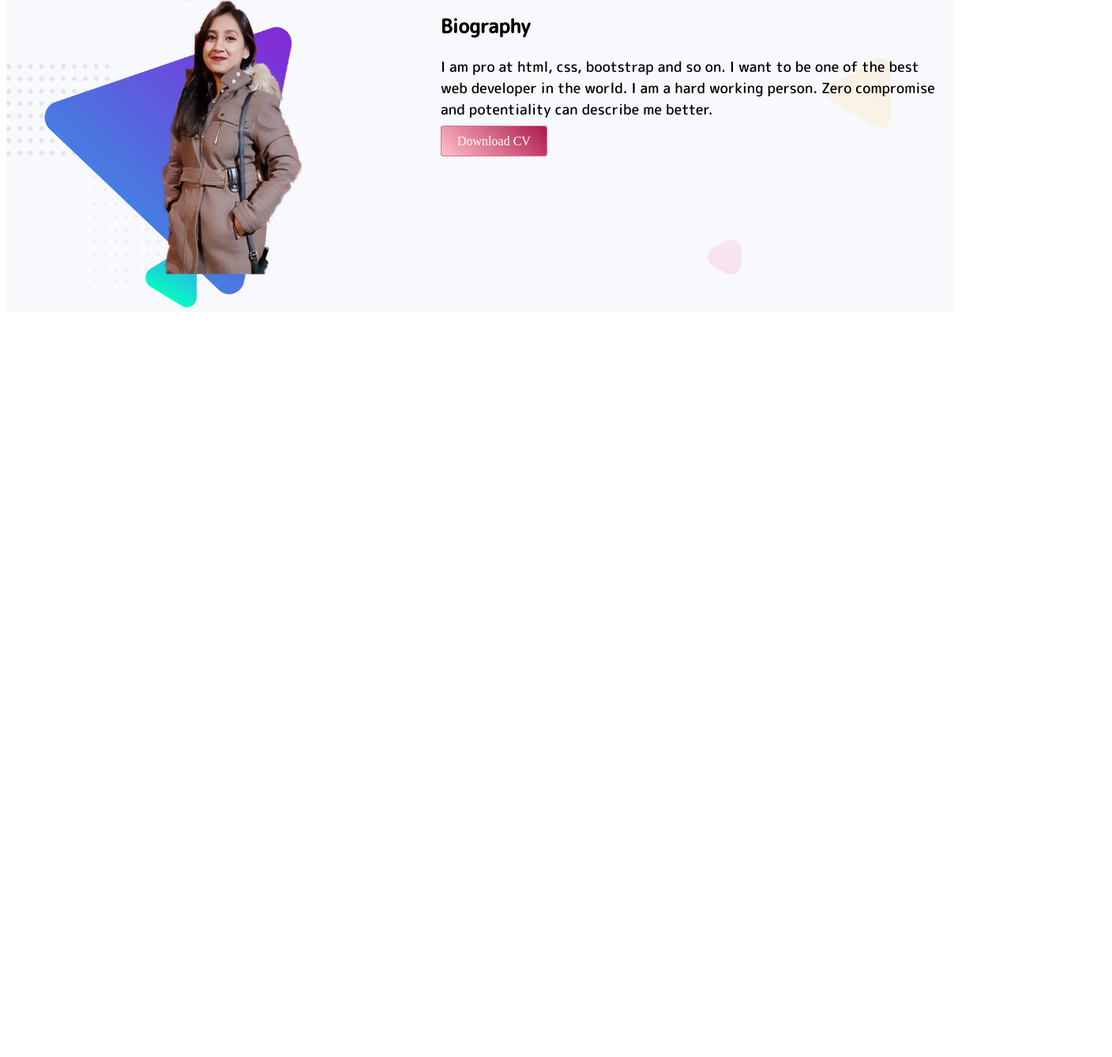
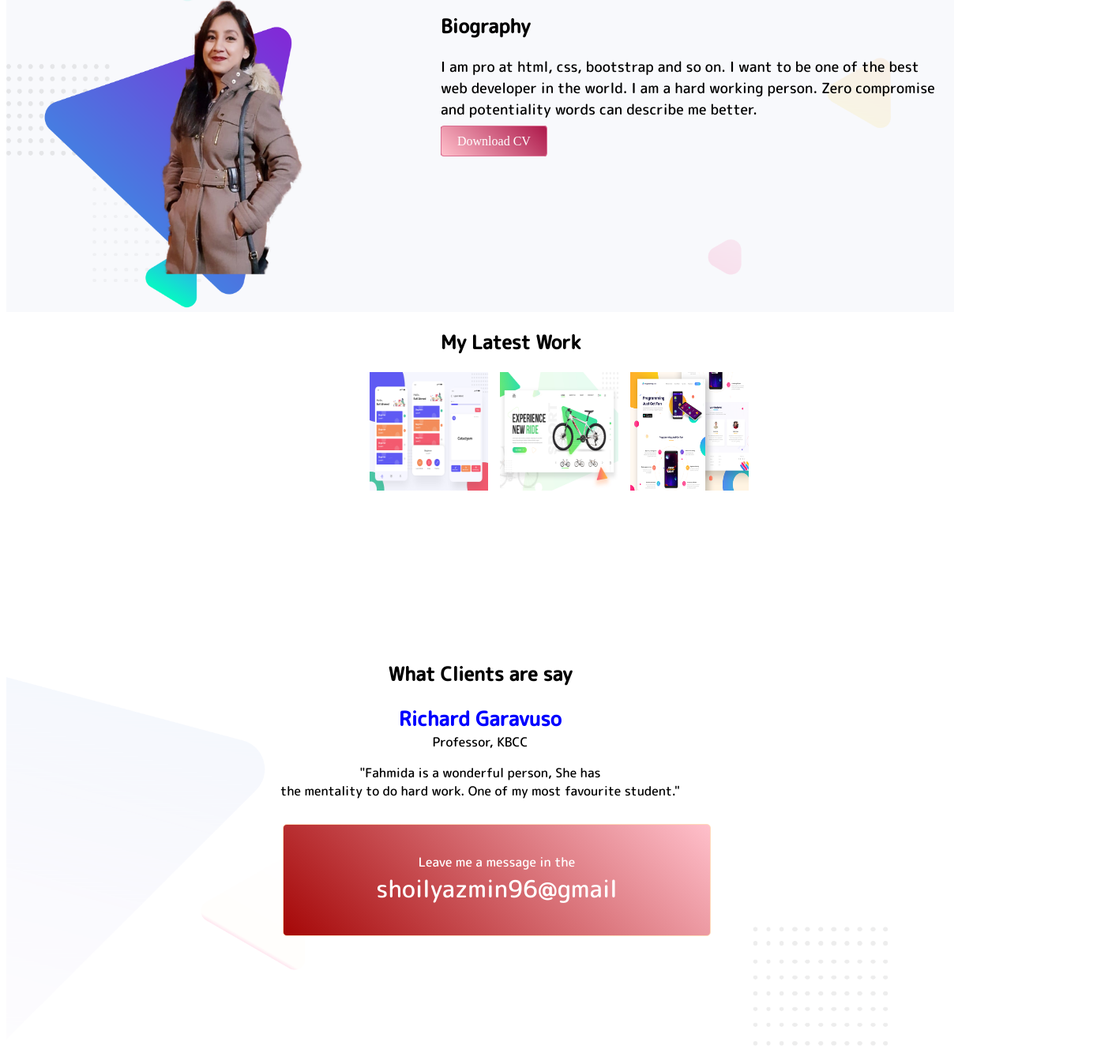
Before and after one commit to FahmidaAz/Personal-website, a plain HTML site: page index.html in a window 1280 px wide. Shown: the part 613-1951 px from the top of the page at 79% size, 1408 px wide, since content can reach past the window. Before the commit the page ends 1092 px from the top, so only its background shows below. Drawn offline with Linux system fonts and the light colour scheme; a web font is replaced by a local one.

Commit message:
Website done

```diff
--- a/index.html
+++ b/index.html
@@ -25,8 +25,33 @@
         </div>
         <div class="lower-innerline" id="lower-part">
             <h1>Biography</h1>
-            <p class="intro-line">I am pro at html, css, bootstrap and so on. I want to be one of the best web developer in the world. I am a hard working person. Zero compromise and potentiality can describe me better.</p>
+            <p class="intro-line">I am pro at html, css, bootstrap and so on. I want to be one of the best web developer in the world. I am a hard working person. Zero compromise and potentiality words can describe me better.</p>
             <a  class="Button"href="">Download CV</a>
+        </div>
+    </section>
+
+    <section id="Last-part">
+
+            <h1>My Latest Work</h1>
+            <div class="work" >
+                <img class="work-pic" src="images/latest-work/work-1.png">
+            </div>
+            <div class="work" >
+                <img class="work-pic" src="images/latest-work/work-2.jpg">
+            </div>
+            <div class="work" >
+                <img class="work-pic" src="images/latest-work/work-3.jpg">
+             </div>
+
+    </section>
+    <section id="Review">
+        <div class="comment">
+            <h1>What Clients are say</h1>
+              <p><span class="client">Richard Garavuso</span><br><span class="job">Professor, KBCC</span></p>
+              <p>"Fahmida is a wonderful person, She has <br>the mentality to do hard work. One of my most favourite student."</p>
+        </div>
+        <div class="contact">
+        <p>Leave me a message in the<br> <a  class="link" href="shoilyazmin96@gmail.com">shoilyazmin96@gmail</a></p>
         </div>
     </section>
 </body>
--- a/style.css
+++ b/style.css
@@ -13,7 +13,6 @@
    float: left;
     margin: 40px 40px;
 
-
 }
 h1{
     font-family:'M PLUS Rounded 1c', sans-serif;
@@ -24,7 +23,7 @@ h1{
     color: palevioletred;
 }
 .intro-line{
-    font-family:'M PLUS Rounded 1c', sans-serif;;
+    font-family:'M PLUS Rounded 1c', sans-serif;
     font-size: 18px;
     padding-right: 20px;
 }
@@ -59,7 +58,6 @@ h1{
     height: 500px;
     margin:0px;
     background-size:1200px;
-    background-position:center ;
     background-repeat: no-repeat;
     background-image: url("images/biography-bg.png");
     background-position: center;
@@ -75,3 +73,72 @@ h1{
 .lower-innerline{
     padding-top: 100px;
 }
+#Last-part{
+    width:1400px;
+    height:400px;
+    margin:0px;
+    background-image: url("images/latest-work-bg.png");
+    background-size:50px;
+    background-position:500px 500px;
+    background-repeat: no-repeat;
+}
+.work{
+   width: 50px;
+   float: left;
+  margin-right: 25px;
+  align-items: center;
+  padding-left: 90px;
+  position:relative;
+  left:-180px;
+}
+.work-pic{
+    float: left;
+    margin-left:0px;
+    width:150px;
+    height: 150px;
+    transition: all;
+}
+.work-pic:hover{
+   transform: scale(1.6);
+}
+#Review{
+    align-items: center;
+    text-align: center;
+    width:1200px;
+    height: 500px;
+    margin:0px;
+    background-image: url("images/footer-bg.png");
+    background-size:1200px;
+    background-position:center ;
+    background-repeat: no-repeat;
+}
+.comment{
+
+    font-family:'M PLUS Rounded 1c', sans-serif ;
+}
+.client{
+    font-size:25px;
+    font-weight: bold;
+    font-family:'M PLUS Rounded 1c', sans-serif ;
+    color:blue;
+}
+.contact{
+    text-align: center;
+    margin: 30px 20px;
+    padding:20px;
+    border: 1px solid peachpuff;
+    width: 500px;
+    background-image: linear-gradient(45deg,rgb(165, 7, 7),pink);
+    border-radius: 5px;
+    color:white;
+    font-family:'M PLUS Rounded 1c', sans-serif ;
+    position:relative;
+    left:330px;
+}
+.link{
+    font-size: 30px;
+    text-decoration:none;
+    color:white;
+    font-family:'M PLUS Rounded 1c', sans-serif ;
+
+}
```
Also changed, not shown: images/footer-bg.png (added), images/latest-work-bg.png (added), images/latest-work/work-1.png (added), images/latest-work/work-2.jpg (added), images/latest-work/work-3.jpg (added), 2 other files.
